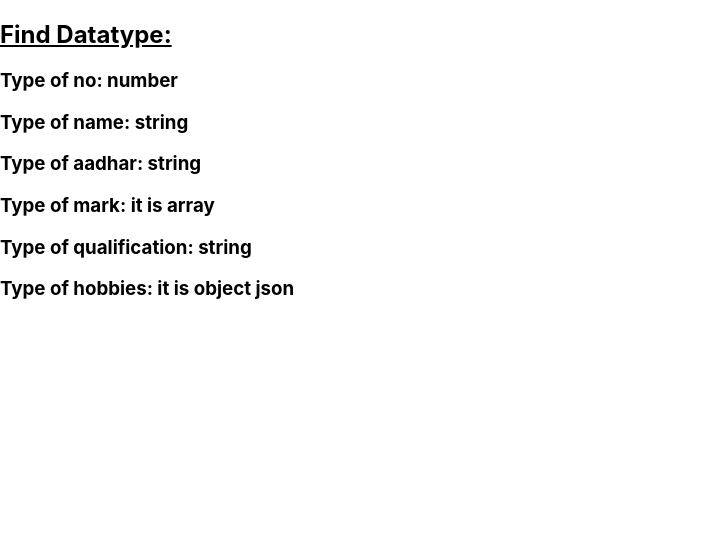
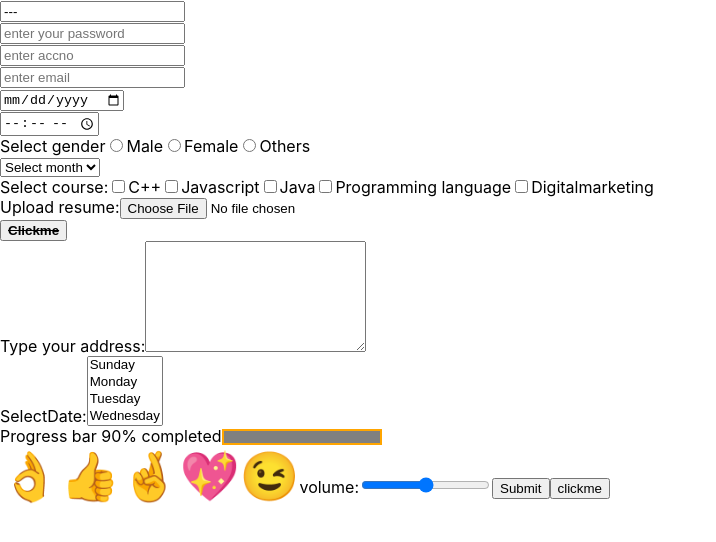
Before and after one commit to vijayalakshmip28-creator/reactprograms, a React (Create React App) app: page / in a window 1280 px wide. Shown: the top 542 px of the page, without its empty margins (0-716 px from the left). Built offline with nearby package versions, Linux system fonts and the light colour scheme.

Commit message:
Hook useState

```diff
--- a/src/App.js
+++ b/src/App.js
@@ -1,3 +1,81 @@
+import { useState } from 'react'
+import React from 'react'
+
+const App = () => {
+  const [name,setName]=useState("---")  //default value
+
+    const dis=(event)=>{
+        setName(event.target.value)
+    }
+
+    const show =(v)=>{
+      console.log(v)
+    }
+    const find =(v1,v2)=>{
+      console.log(v1+v2)
+    }
+
+  return (
+    <div>
+      <form>
+        <input type='text' value={name} onChange={dis} placeholder='enter your name' ></input><br></br>
+         <input type='password' onChange={()=> show ("12345")} placeholder='enter your password'></input><br></br>
+          <input type='number' onChange={()=>find(10,25)} placeholder='enter accno'></input><br></br>
+           <input type='email' placeholder='enter email'></input><br></br>
+            <input type='date' placeholder='dob' name='dob'></input><br></br>
+             <input type='time' name='time'></input><br></br>
+              <label>Select gender</label>
+               <input type='radio' name='gender'></input>Male
+                <input type='radio' name='gender'></input>Female
+                 <input type='radio' name='gender'></input>Others<br></br>
+                 <select>
+                  <option selected>Select month</option>
+                  <option>JAn</option>
+                  <option>Feb</option>
+                  <option>March</option>
+                 </select><br></br>
+                 <label>Select course:</label>
+                 <input type='checkbox'name='c1'></input>C++
+                 <input type='checkbox'name='c2'></input>Javascript
+                 <input type='checkbox'name='c3'></input>Java
+                 <input type='checkbox'name='c4'></input>Programming language
+                 <input type='checkbox'name='c5'></input>Digitalmarketing
+                 <br></br>
+                 Upload resume:<input type='file'></input>
+                 <br></br>
+                 <button><b><s>Clickme</s></b></button>
+                 <br></br>
+                 <label>Type your address:</label>
+                 <textarea rows="7" cols="25"></textarea>
+                 <br></br>
+                 <label>SelectDate:</label>
+                 <select size="4" multiple>
+                  <option>Sunday</option>
+                  <option>Monday</option>
+                  <option>Tuesday</option>
+                  <option>Wednesday</option>
+                  <option>Thursday</option>
+                  <option>Friday</option>
+                  <option>Saturday</option>
+                 </select>
+                 <br></br>
+                 <label>Progress bar 90% completed</label>
+                 <progress style={{backgroundColor:'green',border:"2px solid orange"}} min="0" max="100"></progress>
+                 <br></br>
+                  <font size="7">👌👍🤞💖😉</font>
+                 <label>volume:</label>
+                 <input type="range" min="0" max="6"></input>
+
+                 <input type='submit'></input>
+                 <input type="button" value="clickme"></input>
+                 </form>
+    </div>
+  )
+}
+
+export default App
+
+/*
 function App(props)
 {
   var a=props.data.No
```
